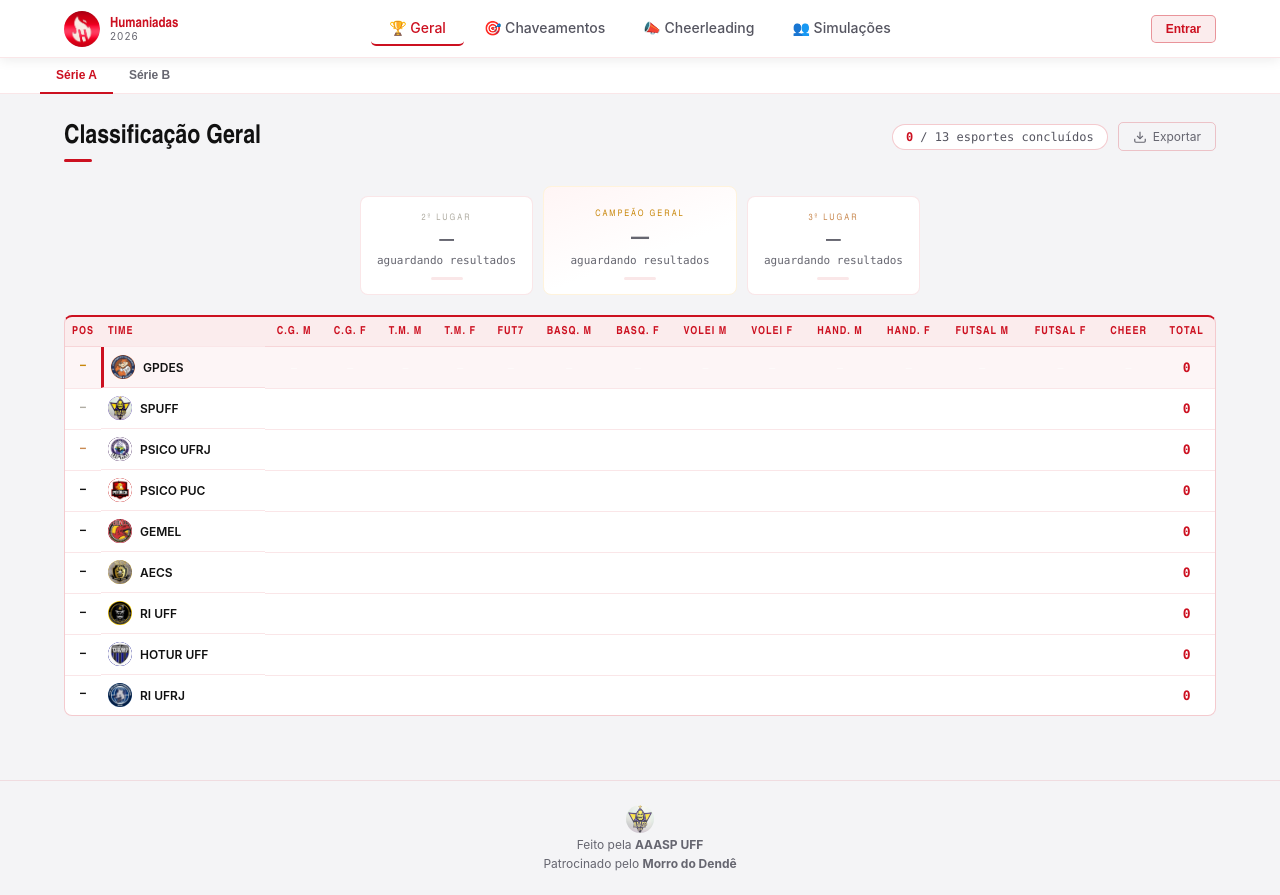
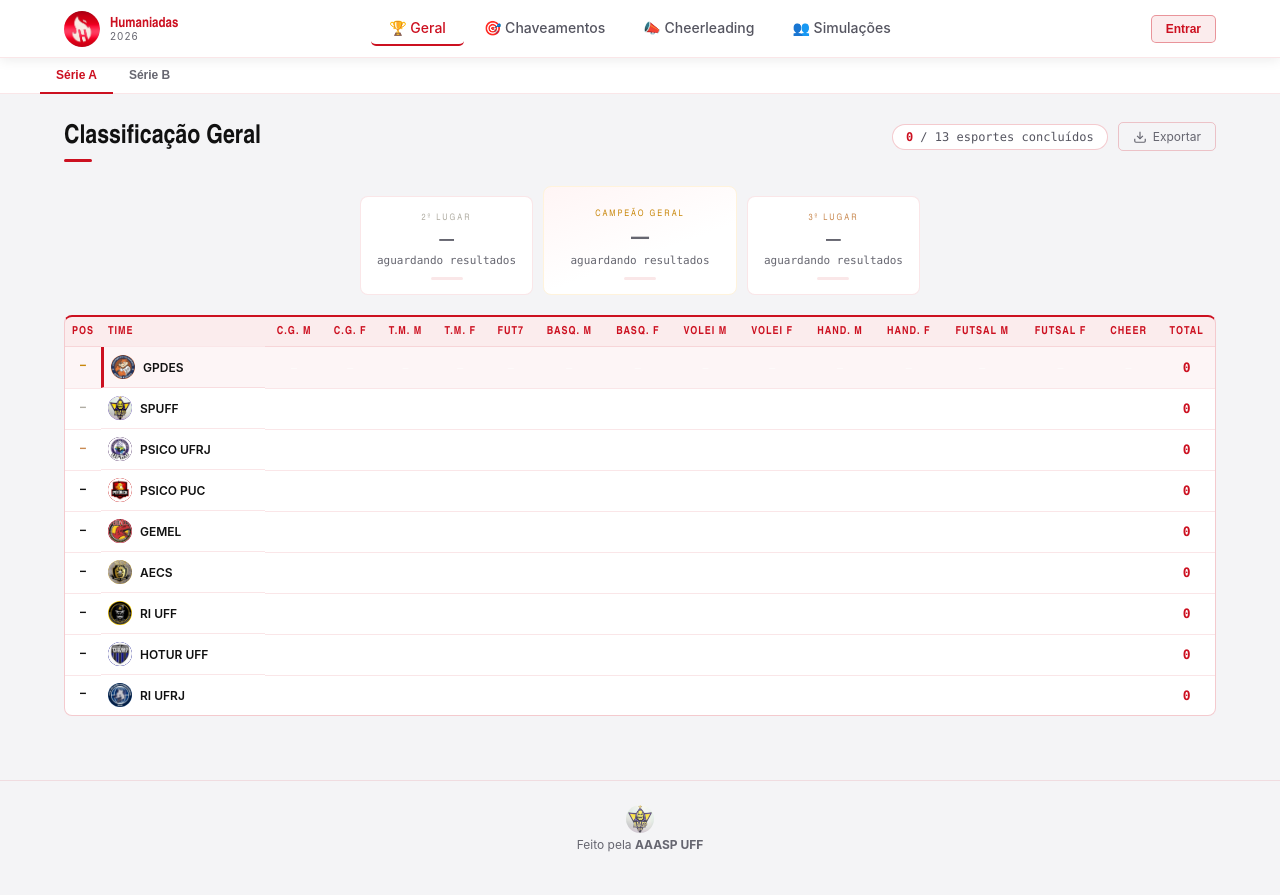
Before and after one commit to Alves077/humaniadas-2026, a website: page index.html in a window 1280 px wide. Drawn offline with nearby package versions, Linux system fonts and the light colour scheme.

```diff
--- a/index.html
+++ b/index.html
@@ -252,7 +252,6 @@
   <footer class="site-footer">
     <img src="img/teams/spuff.png" alt="AAASP UFF" class="footer-logo">
     <span>Feito pela <strong>AAASP UFF</strong></span>
-    <span>Patrocinado pelo <strong>Morro do Dendê</strong></span>
   </footer>
 
   <script src="https://cdn.jsdelivr.net/npm/@supabase/supabase-js@2.110.1/dist/umd/supabase.min.js" integrity="sha384-fx4y4cDx8NYfissnVzdGJY3yVXWY3rn5ab5HTUjpvgT35oDiyAbjjqnLhnRmESNE" crossorigin="anonymous"></script>
```
Also changed, not shown: README.md, img/preview.png (added).
